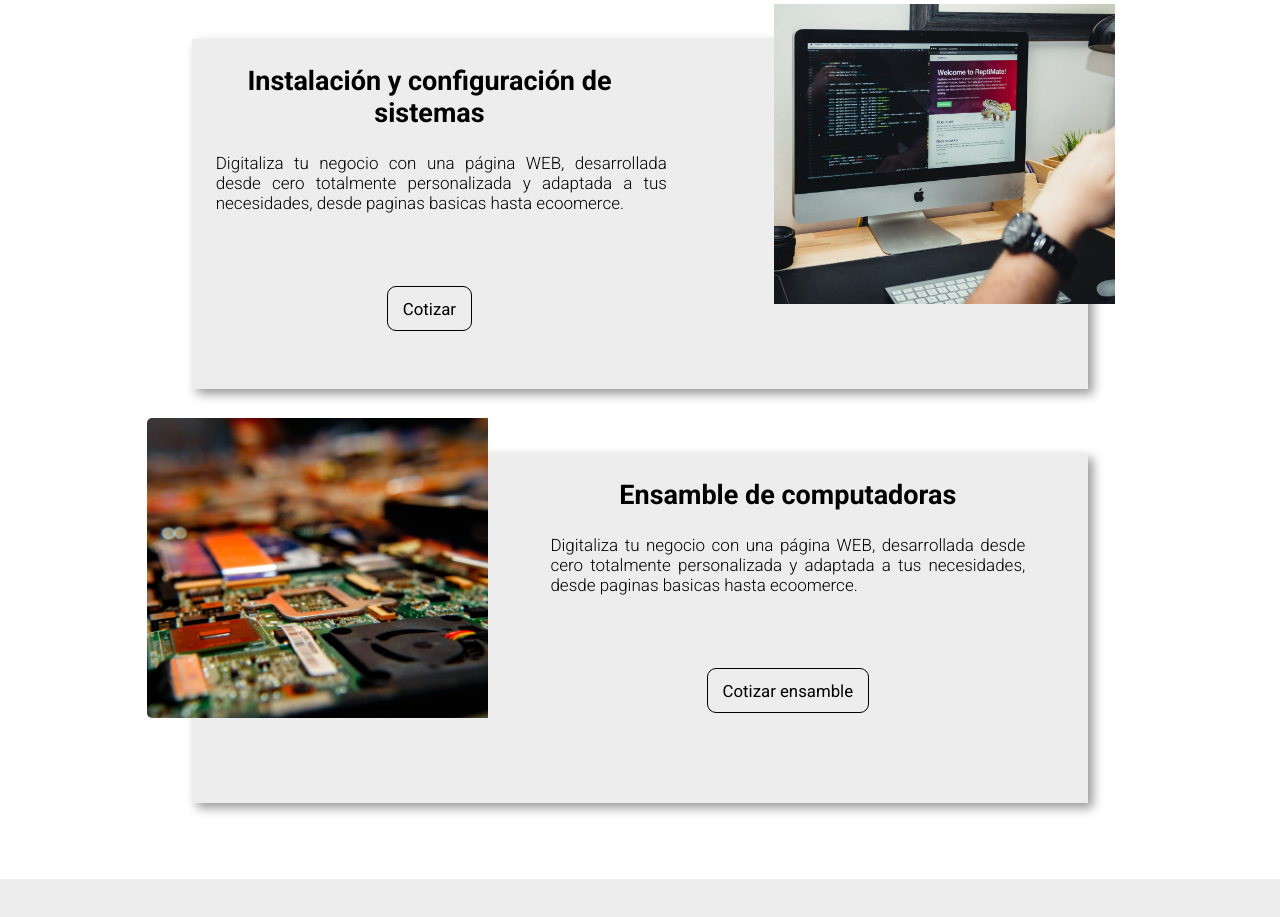
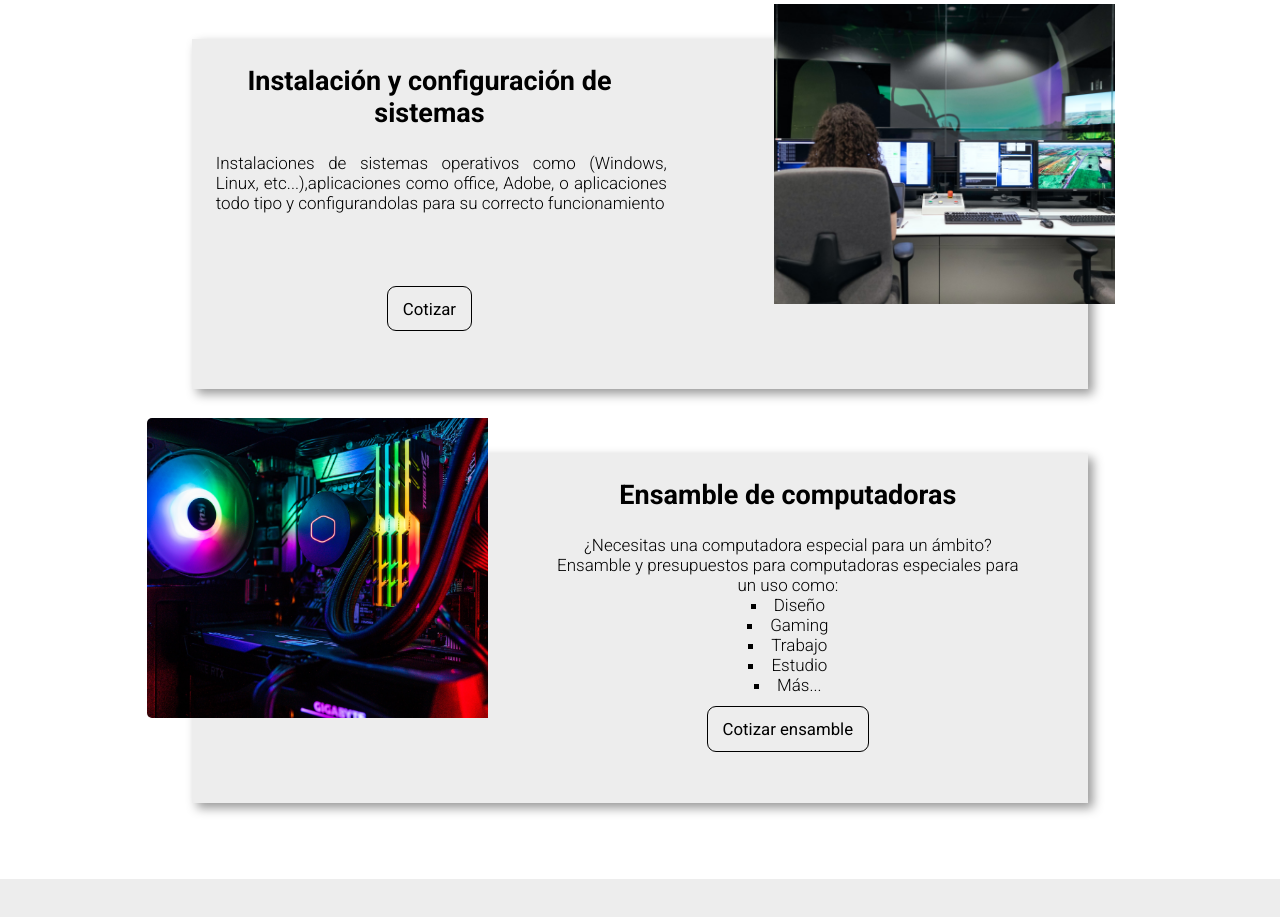
Before and after one commit to theofsystem/WebSite-of-BuilTech, a plain HTML site: page index-servicios.html in a window 1280 px wide. Shown: the part 1595-2512 px from the top of the page. Drawn offline with Linux system fonts and the light colour scheme.

Commit message:
Servicios Terminado

```diff
--- a/css/servicios.css
+++ b/css/servicios.css
@@ -171,3 +171,20 @@ body{
 .servicio-computo .texto-servicio-izq a{
     background-color: var(--color-gris);
 }
+
+.servicio-computo .ensamble p{
+    margin-bottom: 0%;
+    text-align: center;
+}
+
+.servicio-computo .ensamble ul li{
+    list-style: square;
+    list-style-position: inside;
+    font-size: 17px;
+    font-weight: 300;
+}
+
+.servicio-computo .ensamble ul{
+    margin-bottom: 5%;
+    text-align: center;
+}
--- a/index-servicios.html
+++ b/index-servicios.html
@@ -50,11 +50,11 @@
         <!-- Servicio 2: Diseños gráfico-->
         <div class="servicio">
             <div class="img-servicio-izq">
-                <img src="img/img web.jpeg" alt="">
+                <img src="img/img diseño2.jpg" alt="">
             </div>
             <div class="texto-servicio-izq">
                 <h2>Diseños gráficos</h2>
-                <p>Digitaliza tu negocio con una página WEB, desarrollada desde cero totalmente personalizada y adaptada a tus necesidades, desde paginas basicas hasta ecoomerce. </p>
+                <p>Desarrollo de diferentes recursos gráficos para darle un impulso a tu negocio: Logos, Folletos, Imagenes para redes sociales y mucho más...</p>
                 <a href="#">Cotizar diseño</a>
             </div>
         </div>
@@ -70,7 +70,7 @@
             </div>
             <div class="texto-servicio">
                 <h2>Mantenimiento a computadoras</h2>
-                <p>Digitaliza tu negocio con una página WEB, desarrollada desde cero totalmente personalizada y adaptada a tus necesidades, desde paginas basicas hasta ecoomerce. </p>
+                <p> !! Evita futuras fallas en tu equipo !! <br>Mantenimiento a laptop's y computadoras de manera totalmente profesional, tanto preventivo como correctivo, servicios desde básicos hasta un mantenimiento completo y detallado.  </p>
                 <a href="#">Cotizar Mantenimiento</a>
             </div>
         </div>
@@ -78,11 +78,11 @@
         <!-- Servicio 4: Sistemas-->
         <div class="servicio">
             <div class="img-servicio-izq">
-                <img src="img/img web.jpeg" alt="">
+                <img src="img/img sistemas.jpg" alt="">
             </div>
             <div class="texto-servicio-izq">
                 <h2>Instalación y configuración de sistemas</h2>
-                <p>Digitaliza tu negocio con una página WEB, desarrollada desde cero totalmente personalizada y adaptada a tus necesidades, desde paginas basicas hasta ecoomerce. </p>
+                <p>Instalaciones de sistemas operativos como (Windows, Linux, etc...),aplicaciones como office, Adobe, o aplicaciones todo tipo y configurandolas para su correcto funcionamiento</p>
                 <a href="#">Cotizar</a>
             </div>
         </div>
@@ -90,11 +90,18 @@
         <!-- Servicio 5: Emsambles-->
         <div class="servicio">
             <div class="img-servicio">
-                <img src="img/img Mantenimiento.jpg" alt="">
+                <img src="img/img Computadoras.jpg" alt="">
             </div>
-            <div class="texto-servicio">
+            <div class="texto-servicio ensamble">
                 <h2>Ensamble de computadoras</h2>
-                <p>Digitaliza tu negocio con una página WEB, desarrollada desde cero totalmente personalizada y adaptada a tus necesidades, desde paginas basicas hasta ecoomerce. </p>
+                <p>¿Necesitas una computadora especial para un ámbito?<br> Ensamble y presupuestos para computadoras especiales para un uso como: </p>
+                <ul>
+                    <li>Diseño</li>
+                    <li>Gaming</li>
+                    <li>Trabajo</li>
+                    <li>Estudio</li>
+                    <li>Más...</li>
+                </ul>
                 <a href="#">Cotizar ensamble</a>
             </div>
         </div>
@@ -114,17 +121,17 @@
 
             <div class="order-flex-2">
                 <ul class="ul-footer">
-                    <li><a href="">inicio</a></li>
+                    <li><a href="index.html">inicio</a></li>
                     <li><a href="">Cursos</a></li>
-                    <li><a href="">Servicios</a></li>
+                    <li><a href="#">Servicios</a></li>
                     <li><a href="">Productos</a></li>
                 </ul>
             </div>
 
             <div class="order-flex-3">
                 <ul class="ul-footer">
-                    <li><a href="">Facebook</a></li>
-                    <li><a href="">Instagram</a></li>
+                    <li><a href="https://www.facebook.com/buildingtechnologyOficial" target="_blank">Facebook</a></li>
+                    <li><a href="https://www.instagram.com/builtech_02/" target="_blank">Instagram</a></li>
 
                 </ul>
             </div>
```
Also changed, not shown: index.html (+4 -4 lines), Plantilla inicio2.png (deleted), img/Plantilla inicio2.png (deleted), img/Plantilla inicio3.png (deleted), img/Plantilla inicio4.png (deleted), img/Plantilla inicio5.png (deleted), img/Plantilla inicio6.png (deleted), img/Plantilla servicios 1.png (deleted), img/Plantilla servicios 2.png (deleted), img/Plantilla servicios 3.png (deleted), img/Plantilla servicios 4.png (deleted), img/img diseño.jpg (added), img/img diseño2.jpg (added), img/img sistemas.jpg (added).
